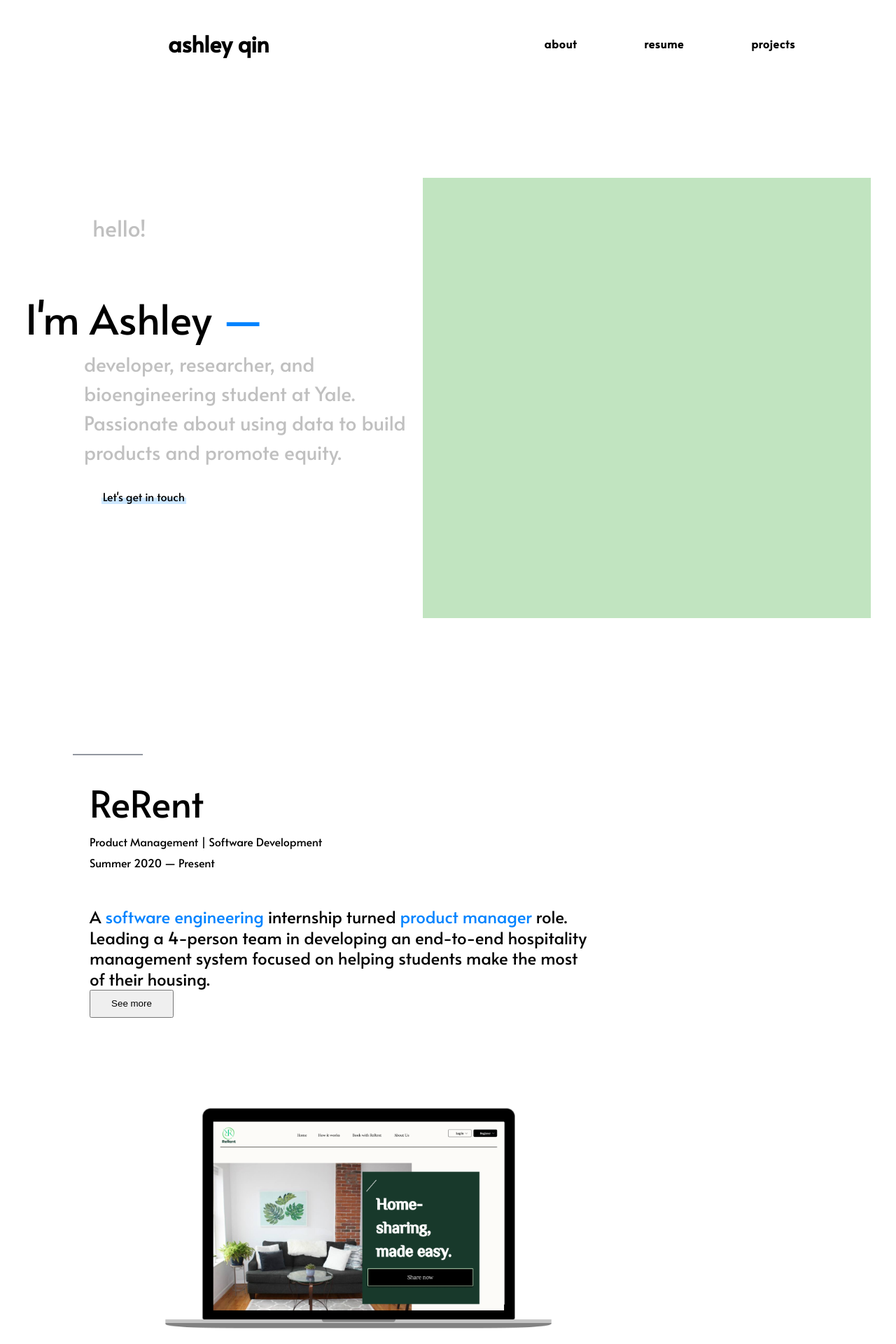
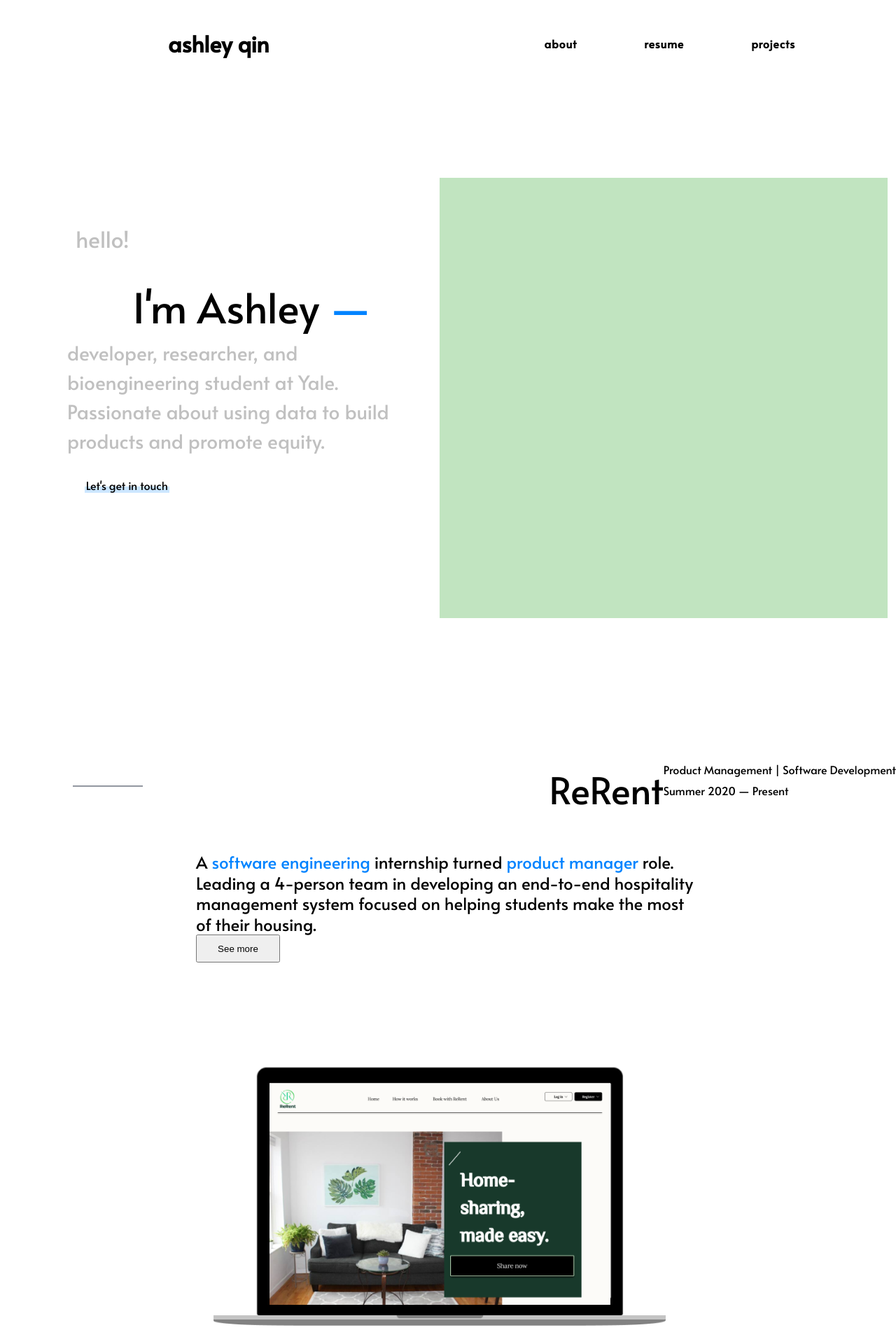
Before and after one commit to ashleyyqin/ashleyyqin.github.io, a Jekyll site: the page built from index.html, in a window 1280 px wide. Shown: the top 1920 px of the page at 70% size. Built offline with Jekyll 4.4.1, drawn with Linux system fonts in a browser that asks for light colours.

Commit message:
reformatting

```diff
--- a/index.html
+++ b/index.html
@@ -4,7 +4,7 @@
 ---
 <div class="card container mx-auto px-2 mb-4 clearfix header-text">
     <div class="subheader mt-1 py-2" style="display: flex;align-items: center;flex-flow: wrap; justify-content:center;">
-        <div style="width: 35em; margin-bottom:5em;">
+        <div style="width: 38em; margin-bottom:5em;">
             <span class="home-title1">hello!</span>
             <br>
             <br>
@@ -27,7 +27,7 @@
 <br>
 <div class="card container mx-auto px-2 mb-4 clearfix header-text">
     <div class="subheader mt-1 py-2" style="display: flex;align-items: center;flex-flow: wrap; justify-content:center;">
-        <div id="projects" class="wide sep" style="margin-top: 1em">
+        <div id="projects" class="wide sep" style="margin-top: 1em"></div>
             <div class="project-title">
                 ReRent
             </div>
@@ -48,7 +48,6 @@
                 </p>
             </div>
             <img src="/media/rerent_mockup.png" class="img_projects" alt="rerent">
-        </div>
     </div>
 </div>
 
--- a/styles/main.css
+++ b/styles/main.css
@@ -399,14 +399,8 @@
 
 /* PAGE STYLES: HOME */
 
-.home-top {
-    display: block;
-    height: 1em;
-}
-
 .home-title1 {
-    /*margin-top: 1em;*/
-    margin-bottom: 1em;
+    /*margin-bottom: 1em;*/
     margin-left: 3em;
     display: block;
     font-weight: 500;
@@ -418,9 +412,8 @@
 .home-title2 {
     font-size: 370%;
     margin-bottom: 0.5em;
+    margin-left: 3em;
     display: block;
-    /*margin-left: 3em;
-    margin-top: 1em;*/
 }
 
 .home-subtitle {
@@ -469,7 +462,6 @@
 /* PAGE STYLES: BIO */
 
 #bio-prof-pic {
-    /*float: right;*/
     justify-content: right !important;
     width:50%;
     margin-left: 0.5em;
@@ -478,10 +470,10 @@
 @media screen and (max-width: 768px) {
     #bio-prof-pic {
         float: none;
-        /*margin: 0;
+        margin: 0;
         margin-bottom: 20px;
         margin-top: -120px;
-        width: 280px;*/
+        width: 280px;
     }
 }
 
```
